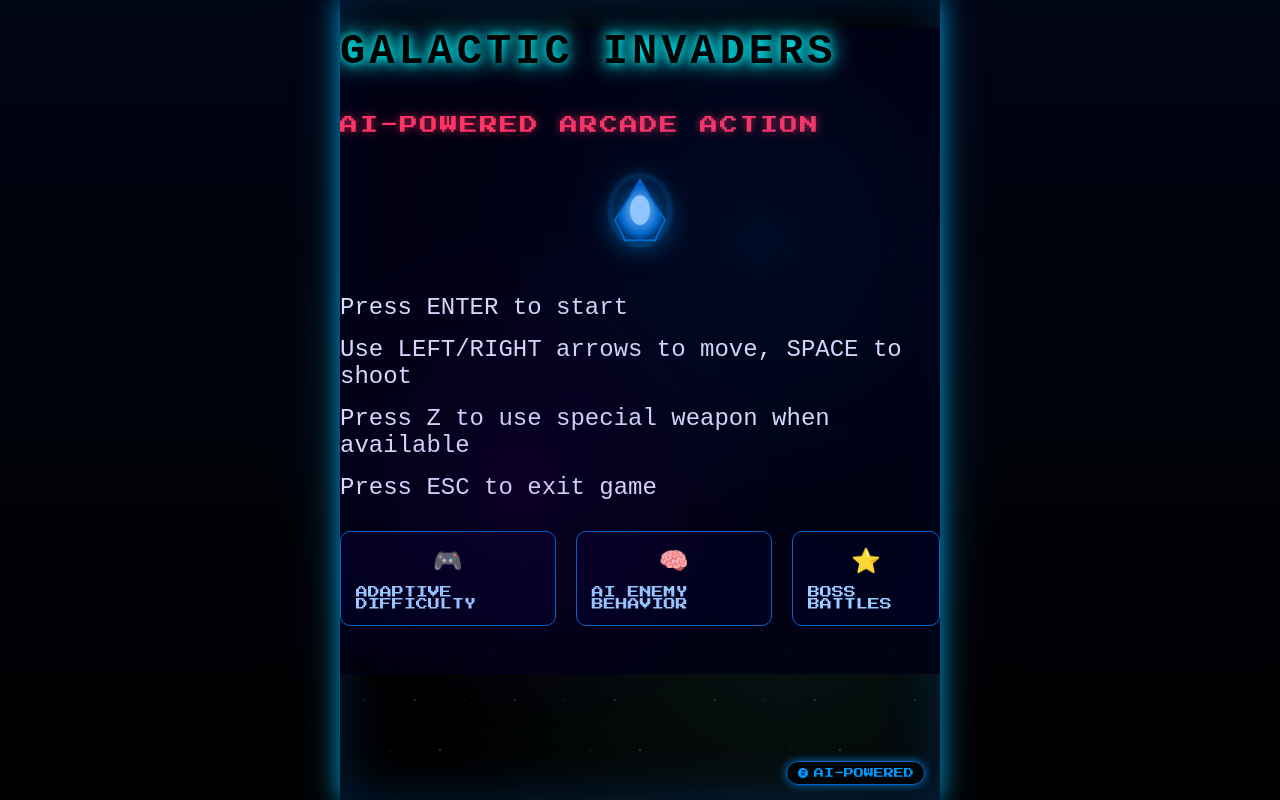
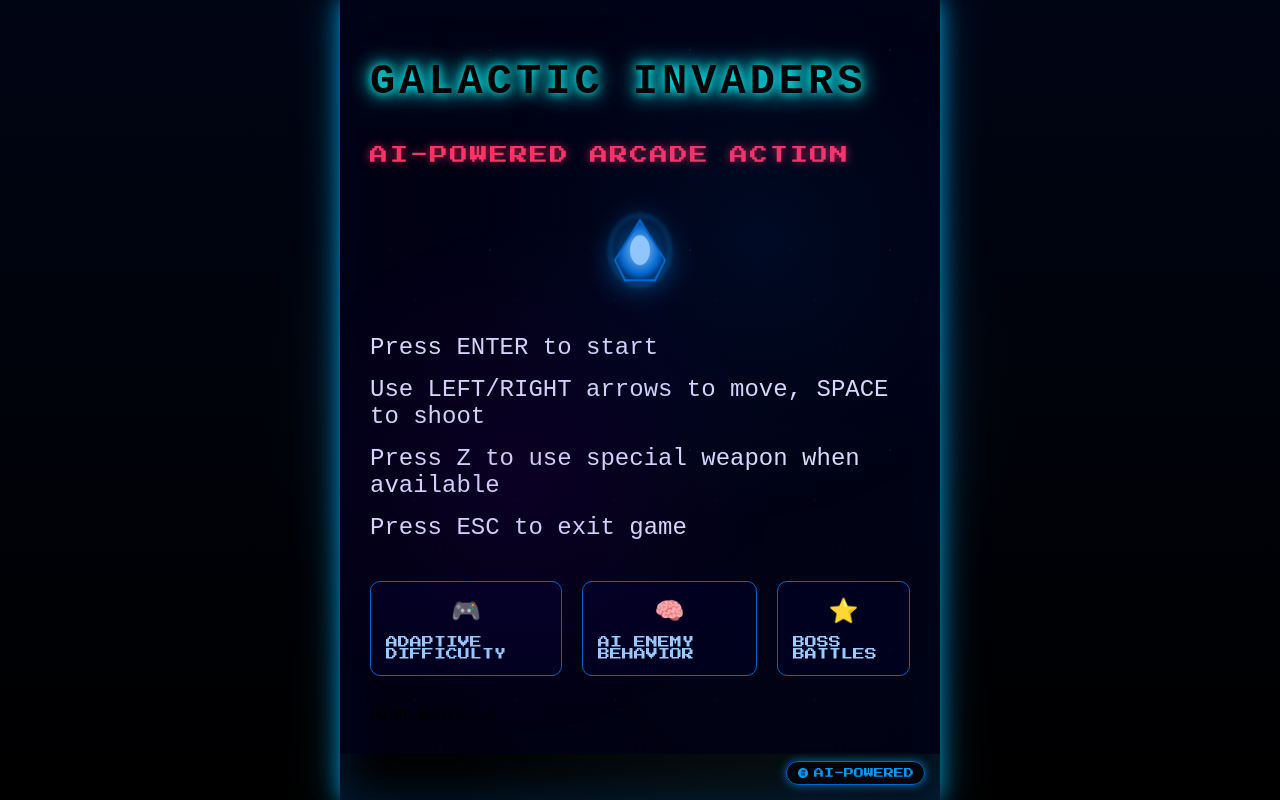
Before and after one commit to edgroc/galaga-clone, a React (Create React App) app: page / in a window 1280 px wide. Built offline with nearby package versions, Linux system fonts and the light colour scheme.

Commit message:
Fix text whitespace borders on start screen

```diff
--- a/src/index.css
+++ b/src/index.css
@@ -82,6 +82,8 @@
 .start-screen, .game-over {
   background: rgba(0, 0, 20, 0.85);
   animation: none;
+  padding: 30px;
+  box-sizing: border-box;
 }
 
 .start-screen h1, .game-over h1 {
@@ -248,6 +250,7 @@
 
 /* High score celebration */
 .high-score-celebration {
+  margin-top: 40px;
   position: absolute;
   top: 0;
   left: 0;
@@ -274,7 +277,7 @@
   font-family: 'Press Start 2P', cursive;
   font-size: 18px;
   color: #ff3366;
-  margin-bottom: 30px;
+  margin-bottom: 40px;
   letter-spacing: 2px;
   text-shadow: 0 0 10px rgba(255, 51, 102, 0.7);
 }
@@ -291,7 +294,7 @@
 }
 
 .controls-hint, .special-hint, .exit-hint {
-  margin: 8px 0;
+  margin: 12px 0;
   font-size: 18px;
   color: #ccccff;
 }
@@ -300,7 +303,7 @@
   display: flex;
   gap: 20px;
   justify-content: center;
-  margin: 30px 0;
+  margin: 40px 0 30px;
 }
 
 .feature {
```
